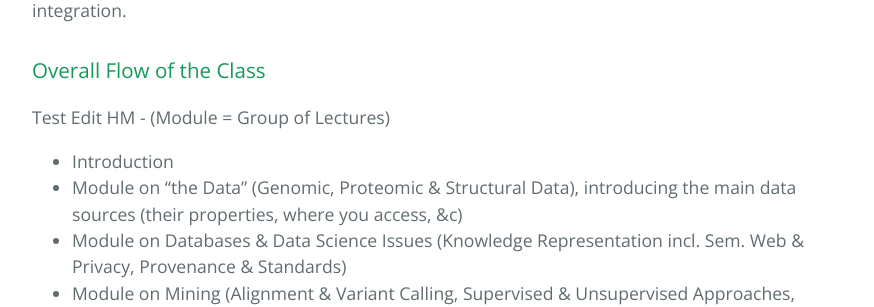
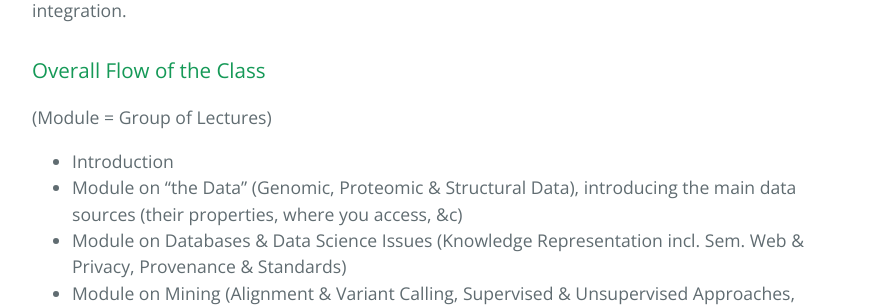
Before and after one commit to gersteinlab/cbb752b19, a Jekyll site: the page built from index.md, in a window 1280 px wide and 900 px high, scrolled down 791 px. Shown: the part 155-462 px from the top of the window, without its empty margins (192-1066 px from the left). Built offline with Jekyll 4.4.1, drawn with Linux system fonts in a browser that asks for light colours; our own code applies the rules of GitHub Pages for plain Markdown files.

Commit message:
Revert "Update index.md"
This reverts commit 85a34fde20a2222b135a95a496bc82cf4c2686f0.

```diff
--- a/index.md
+++ b/index.md
@@ -6,7 +6,7 @@ This course aims to equip students with some of the concepts and skills relevant
 
 ### Overall Flow of the Class
 
-Test Edit HM - (Module = Group of Lectures)
+(Module = Group of Lectures)
 
 - Introduction
 - Module on "the Data" (Genomic, Proteomic & Structural Data), introducing the main data sources (their properties, where you access, &c)
```
